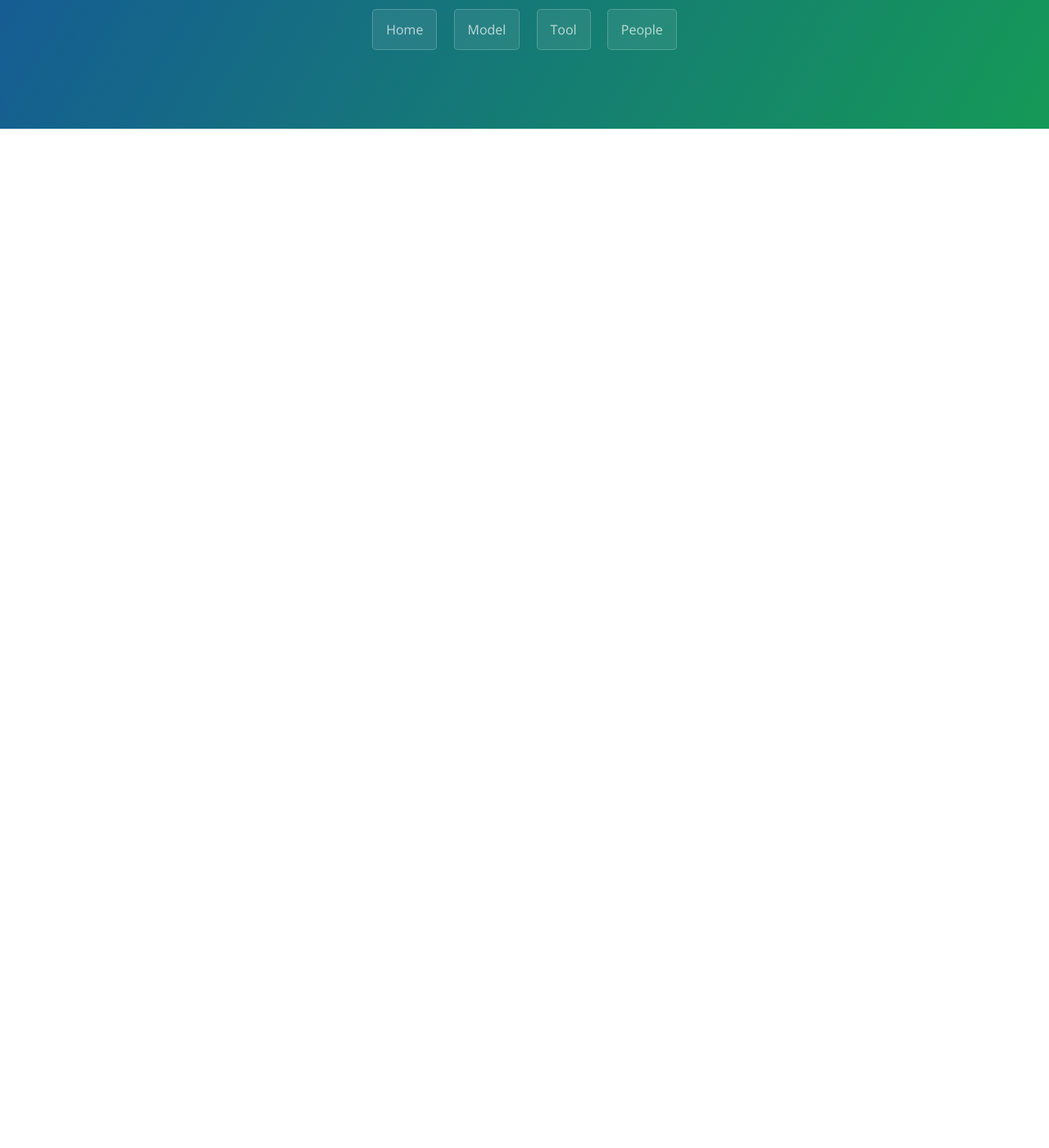
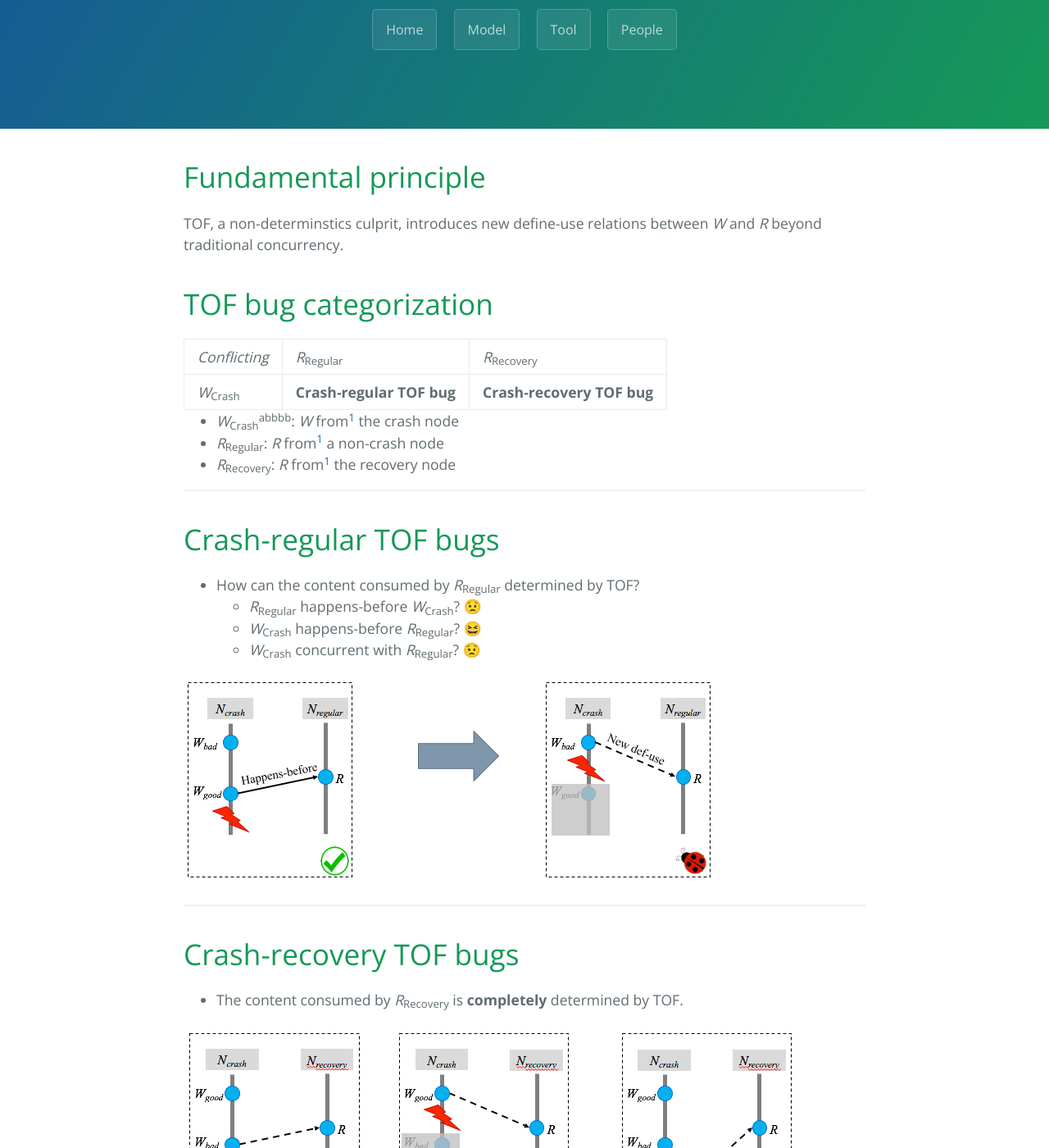
Before and after one commit to haopeng-liu/FCatch, a Jekyll site: the page built from model.md, in a window 1280 px wide and 1400 px high, scrolled down 226 px. Shown: the whole window at 82% size. Built offline with Jekyll 4.4.1, drawn with Linux system fonts in a browser that asks for light colours; emoji names are drawn with the system emoji font; our own code applies the rules of GitHub Pages for plain Markdown files; before the commit the page ends 900 px from its top, so only the background shows below that; some of the changed text lies outside the part shown.

Commit message:
add model page

```diff
--- a/model.md
+++ b/model.md
@@ -1,3 +1,37 @@
 ---
 layout: default
 ---
+
+# [](#header-1) Fundamental principle
+TOF, a non-determinstics culprit, introduces new define-use relations between _W_ and _R_ beyond traditional concurrency.
+
+# [](#header-1)TOF bug categorization
+
+|:---:|:---:|:---:|
+| _Conflicting_ | _R_<sub>Regular</sub> | _R_<sub>Recovery</sub> |
+| _W_<sub>Crash</sub> | **Crash-regular TOF bug** | **Crash-recovery TOF bug** |
+
+
+* _W_<sub>Crash</sub><sup>abbbb</sup>: _W_ from[^1] the crash node
+* _R_<sub>Regular</sub>: _R_ from[^1] a non-crash node
+* _R_<sub>Recovery</sub>: _R_ from[^1] the recovery node
+
+---
+
+# [](#header-1)Crash-regular TOF bugs
+*  How can the content consumed by _R_<sub>Regular</sub> determined by TOF?
+    * _R_<sub>Regular</sub> happens-before _W_<sub>Crash</sub>? :worried:
+    * _W_<sub>Crash</sub> happens-before _R_<sub>Regular</sub>? :satisfied:
+    * _W_<sub>Crash</sub> concurrent with _R_<sub>Regular</sub>? :worried:
+
+![](./crash-regular.png)
+
+---
+
+# [](#header-1)Crash-recovery TOF bugs
+*  The content consumed by _R_<sub>Recovery</sub> is **completely** determined by TOF.
+
+![](./crash-recovery.png)
+
+---
+[^1]: "from" means _W_/_R_ physically exeuctes on the node **or** casually initiated by the node.
```
Also changed, not shown: tool.md (+12 -0 lines), crash-recovery.png (added), crash-regular.png (added), fcatch-flow.svg (added).
